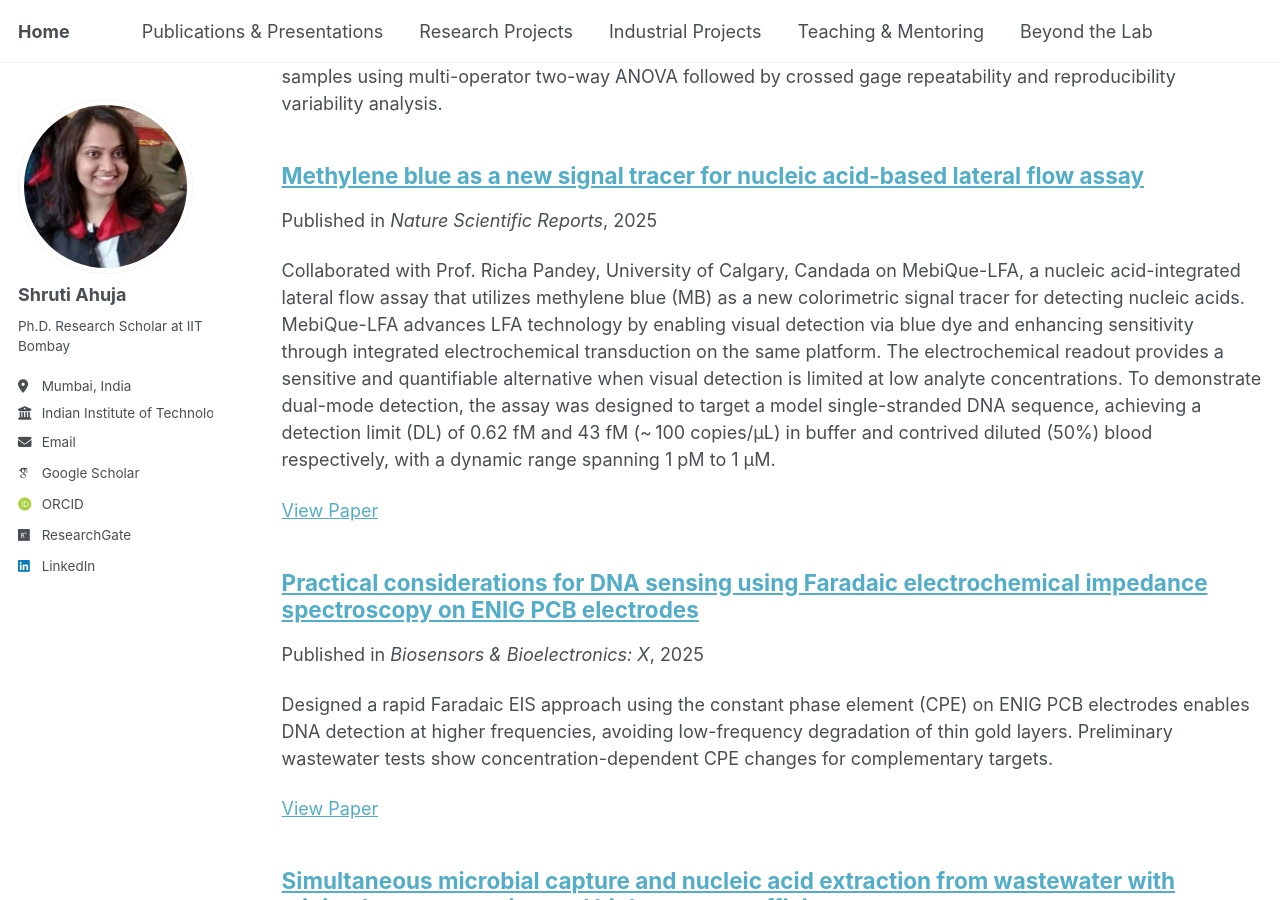
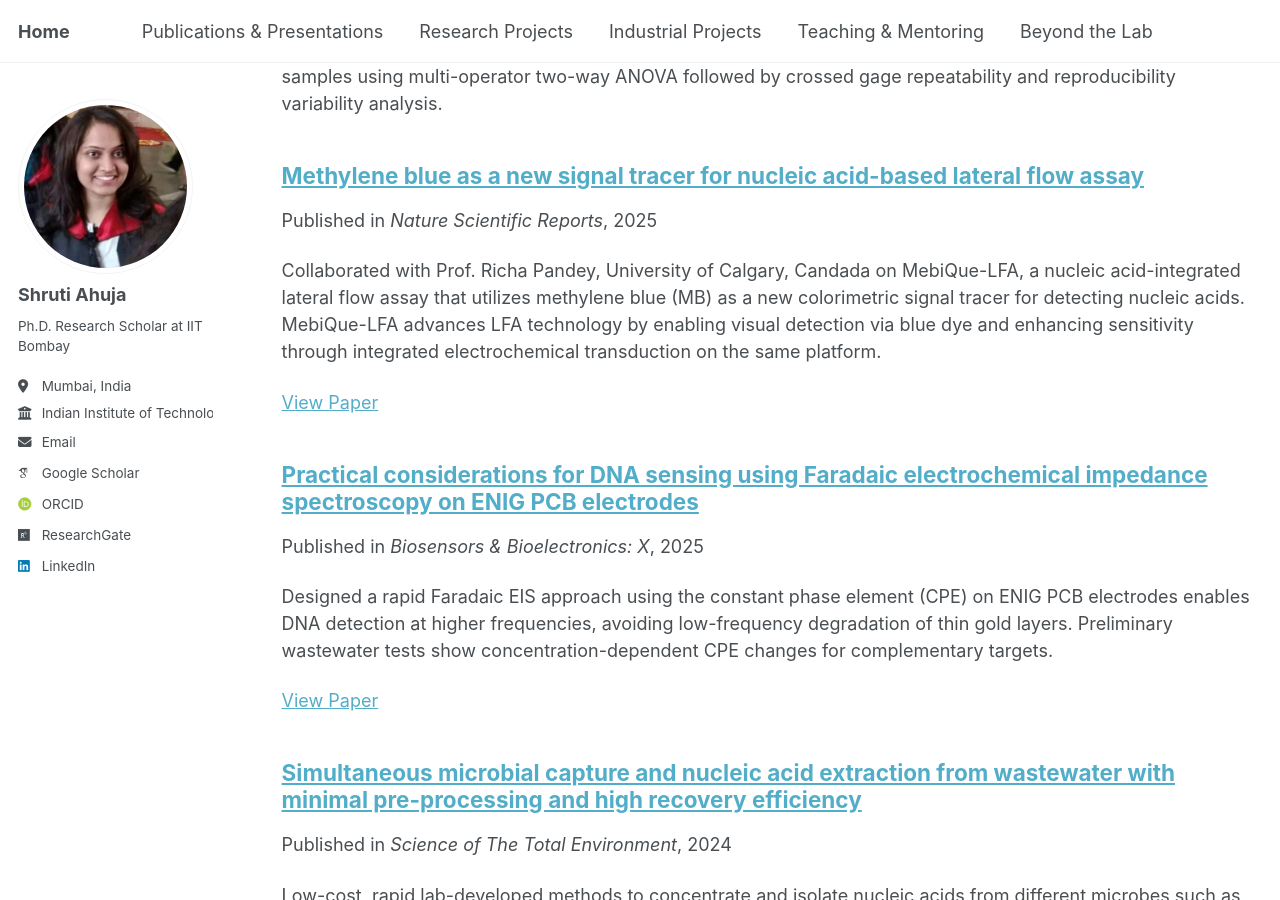
Before and after one commit to shrutiahuja/shrutiahuja.github.io, a Jekyll site: the page built from _pages/publications.html, in a window 1280 px wide and 900 px high, scrolled down 831 px. Built offline with Jekyll 4.4.1, drawn with Linux system fonts in a browser that asks for light colours; some web fonts are replaced; a script that is not in the unit is left out.

Commit message:
Update 2025-10-14-methyleneblue.md

```diff
--- a/_publications/2025-10-14-methyleneblue.md
+++ b/_publications/2025-10-14-methyleneblue.md
@@ -3,7 +3,7 @@ title: "Methylene blue as a new signal tracer for nucleic acid-based lateral flo
 collection: publications
 category: manuscripts
 permalink: /publications/2025-10-14-methyleneblue.md/
-excerpt: 'Collaborated with Prof. Richa Pandey, University of Calgary, Candada on MebiQue-LFA, a nucleic acid-integrated lateral flow assay that utilizes methylene blue (MB) as a new colorimetric signal tracer for detecting nucleic acids. MebiQue-LFA advances LFA technology by enabling visual detection via blue dye and enhancing sensitivity through integrated electrochemical transduction on the same platform. The electrochemical readout provides a sensitive and quantifiable alternative when visual detection is limited at low analyte concentrations. To demonstrate dual-mode detection, the assay was designed to target a model single-stranded DNA sequence, achieving a detection limit (DL) of 0.62 fM and 43 fM (~ 100 copies/µL) in buffer and contrived diluted (50%) blood respectively, with a dynamic range spanning 1 pM to 1 µM.'
+excerpt: 'Collaborated with Prof. Richa Pandey, University of Calgary, Candada on MebiQue-LFA, a nucleic acid-integrated lateral flow assay that utilizes methylene blue (MB) as a new colorimetric signal tracer for detecting nucleic acids. MebiQue-LFA advances LFA technology by enabling visual detection via blue dye and enhancing sensitivity through integrated electrochemical transduction on the same platform.'
 date: 2025-10-14
 venue: 'Nature Scientific Reports'
 paperurl: "https://www.nature.com/articles/s41598-025-19701-4"
```
